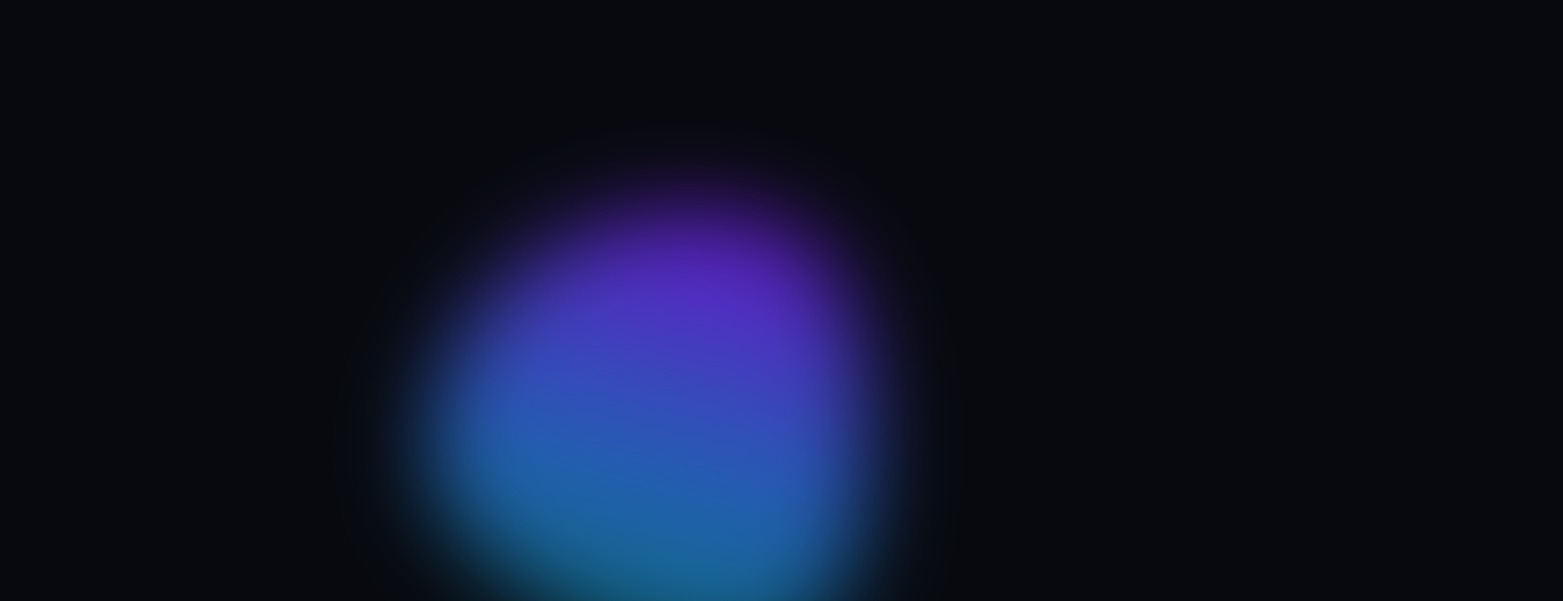
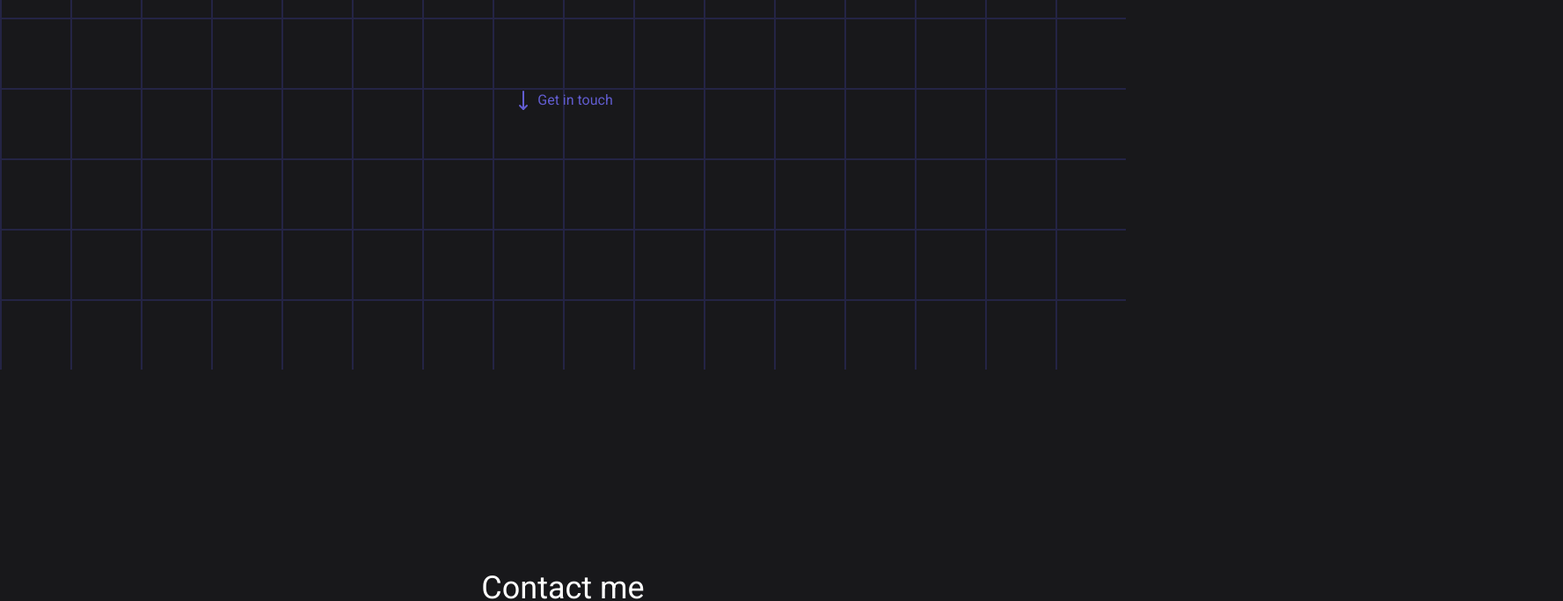
Before and after one commit to Edoo29/personal-portfolio, a React (Vite) app: page / in a window 1280 px wide. Shown: the part 1980-2663 px from the top of the page at 88% size, 1777 px wide, since content can reach past the window. Built offline with nearby package versions, Linux system fonts and the light colour scheme.

Commit message:
changed the bg

```diff
--- a/index.html
+++ b/index.html
@@ -4,10 +4,13 @@
     <meta charset="UTF-8" />
     <meta name="viewport" content="width=device-width, initial-scale=1.0" />
     <link rel="icon" href="./logo.png" type="image/x-icon" />
+    <meta property="og:title" content="Edoo29 Portfolio" />
+    <meta
+      property="og:description"
+      content="My Personal Portfolio made in React"
+    />
     <meta property="og:image" content="./preview.png" />
-    <meta property="og:image:type" content="image/png" />
-    <meta property="og:image:width" content="300" />
-    <meta property="og:image:height" content="300" />
+    <meta property="og:url" content="edoo29-personal-portfolio.vercel.app" />
     <meta
       name="description"
       content="My personal portfolio showcasing my skills in web development"
--- a/src/App.tsx
+++ b/src/App.tsx
@@ -1,7 +1,6 @@
 import About from "./components/about.tsx";
 import ContactMe from "./components/contact-me.tsx";
 import Hero from "./components/hero.tsx";
-import MorphBg from "./components/morph-bg.tsx";
 import Navbar from "./components/navbar.tsx";
 import Projects from "./components/projects.tsx";
 import ScrollProgress from "./components/scroll-progress.tsx";
@@ -12,11 +11,8 @@ function App() {
       <Navbar />
       <ScrollProgress />
       <Hero />
-      <MorphBg />
       <About />
-      <MorphBg />
       <Projects />
-      <MorphBg />
       <ContactMe />
     </>
   );
--- a/src/components/morph-bg.css
+++ /dev/null
@@ -1,105 +0,0 @@
-#morph-section {
-  z-index: -1;
-}
-
-#morph-container {
-  animation: moveShape 18s cubic-bezier(0.445, 0.05, 0.55, 0.95) infinite
-    alternate;
-}
-
-#morph-blob {
-  width: 500px;
-  z-index: -100;
-  aspect-ratio: 1/1;
-  background: linear-gradient(
-    rgba(20, 202, 238, 0.5) 0%,
-    rgba(41, 116, 221, 0.8) 40%,
-    rgba(126, 26, 247, 0.8) 100%
-  );
-  border-radius: 30% 70% 70% 30% / 30% 40% 70% 70%;
-  filter: blur(50px);
-  animation: changeShape 6s linear infinite, rotateShape 12s linear infinite;
-}
-
-@keyframes rotateShape {
-  0% {
-    transform: rotate(0deg);
-  }
-
-  100% {
-    transform: rotate(360deg);
-  }
-}
-
-@keyframes moveShape {
-  0%,
-  100% {
-    transform: translate(20%, 0);
-  }
-
-  25% {
-    transform: translate(35%, 10vh);
-  }
-
-  50% {
-    transform: translate(45%, 20vh);
-  }
-
-  75% {
-    transform: translate(25%, 30vh);
-  }
-}
-
-@keyframes changeShape {
-  0%,
-  100% {
-    border-radius: 30% 70% 70% 30% / 30% 40% 70% 70%;
-  }
-
-  20% {
-    border-radius: 30% 65% 50% 50% / 40% 35% 35% 65%;
-  }
-
-  40% {
-    border-radius: 40% 65% 65% 35% / 65% 50% 50% 25%;
-  }
-
-  60% {
-    border-radius: 40% 65% 50% 50% / 30% 30% 70% 75%;
-  }
-
-  80% {
-    border-radius: 40%, 60%, 40%, 60% / 50% 50% 50% 60%;
-  }
-}
-
-@media (max-width: 1000px) {
-  .blob {
-    width: 300px;
-  }
-
-  @keyframes moveShape {
-    0%,
-    100% {
-      transform: translate(20%, 10vh);
-    }
-
-    25% {
-      transform: translate(35%, 30vh);
-    }
-
-    50% {
-      transform: translate(45%, 40vh);
-    }
-
-    75% {
-      transform: translate(25%, 50vh);
-    }
-  }
-}
-
-@media (max-width: 600px) {
-  .blob {
-    width: 250px;
-  }
-}
--- a/src/components/morph-bg.tsx
+++ /dev/null
@@ -1,13 +0,0 @@
-import "./morph-bg.css";
-
-function MorphBg() {
-  return (
-    <section id="morph-section">
-      <div id="morph-container">
-        <div id="morph-blob"></div>
-      </div>
-    </section>
-  );
-}
-
-export default MorphBg;
--- a/src/index.css
+++ b/src/index.css
@@ -3,8 +3,9 @@
 
 :root {
   --color-shadows: #aaaaaa;
-  --background-color: #07090e;
+  --black: #18181b;
   --purple: #625dd1;
+  --blue: #242445;
 }
 
 * {
@@ -13,7 +14,14 @@
 }
 
 body {
-  background-color: var(--background-color);
+  background-color: var(--black);
+}
+
+#home,
+#projects {
+  background-image: linear-gradient(var(--blue) 0.1em, transparent 0.1em),
+    linear-gradient(90deg, var(--blue) 0.1em, transparent 0.1em);
+  background-size: 5em 5em;
 }
 
 .border-glass {
```
Also changed, not shown: public/preview.png.
